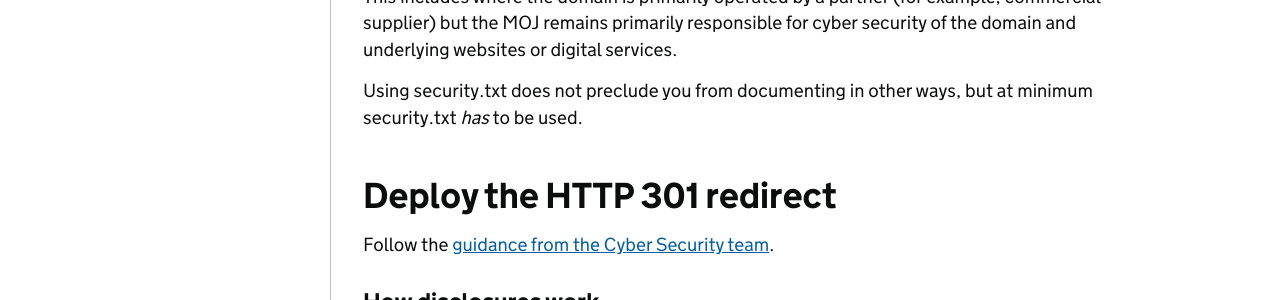
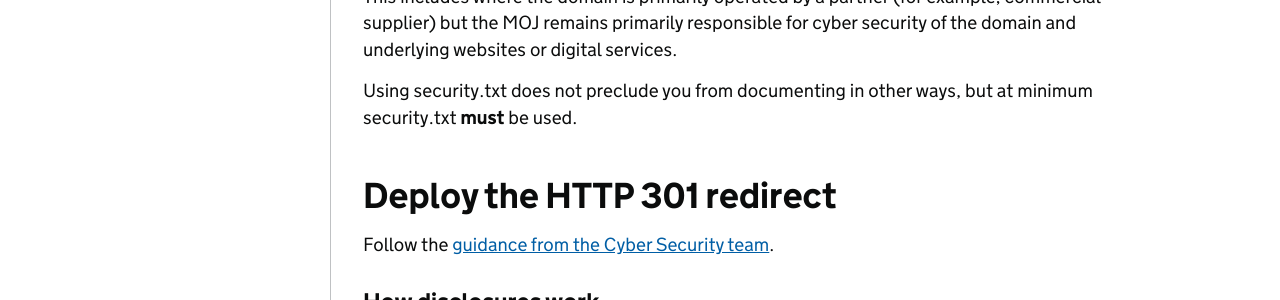
Before and after one commit to ministryofjustice/technical-guidance, a Jekyll site: the page built from standards/document-the-security-vulnerability-policy.md, in a window 1280 px wide. Shown: the part 323-623 px from the top of the page. Built offline with Jekyll 4.4.1, drawn with Linux system fonts in a browser that asks for light colours; our own code applies the rules of GitHub Pages for plain Markdown files.

Commit message:
Update document-the-security-vulnerability-policy.md

```diff
--- a/standards/document-the-security-vulnerability-policy.md
+++ b/standards/document-the-security-vulnerability-policy.md
@@ -7,7 +7,7 @@ All MOJ production (live) domains **must** use [https://securitytxt.org/](https:
 
 This includes where the domain is primarily operated by a partner (for example, commercial supplier) but the MOJ remains primarily responsible for cyber security of the domain and underlying websites or digital services.
 
-Using security.txt does not preclude you from documenting in other ways, but at minimum security.txt *has* to be used.
+Using security.txt does not preclude you from documenting in other ways, but at minimum security.txt **must** be used.
 
 ## Deploy the HTTP 301 redirect
 
```
